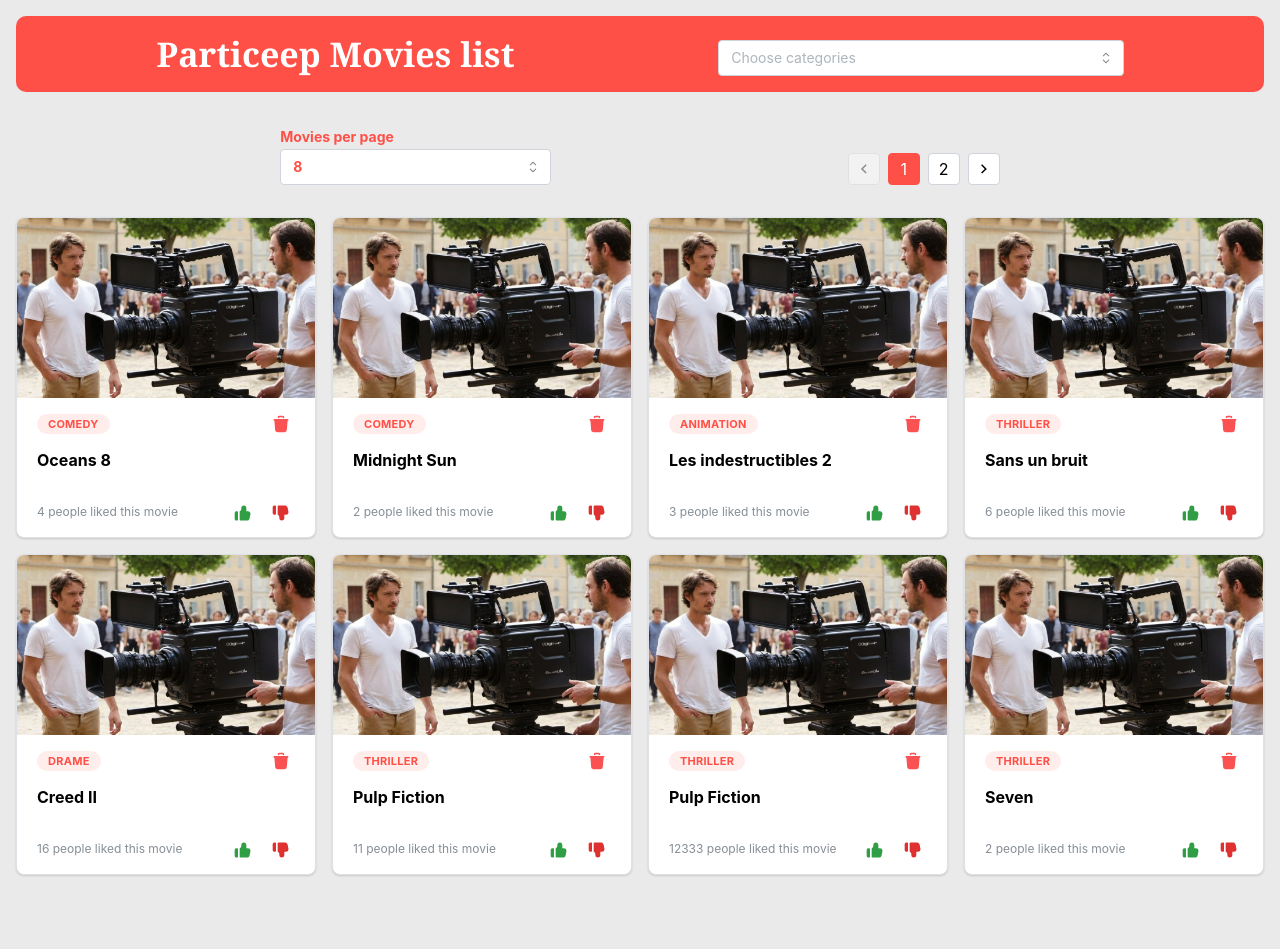
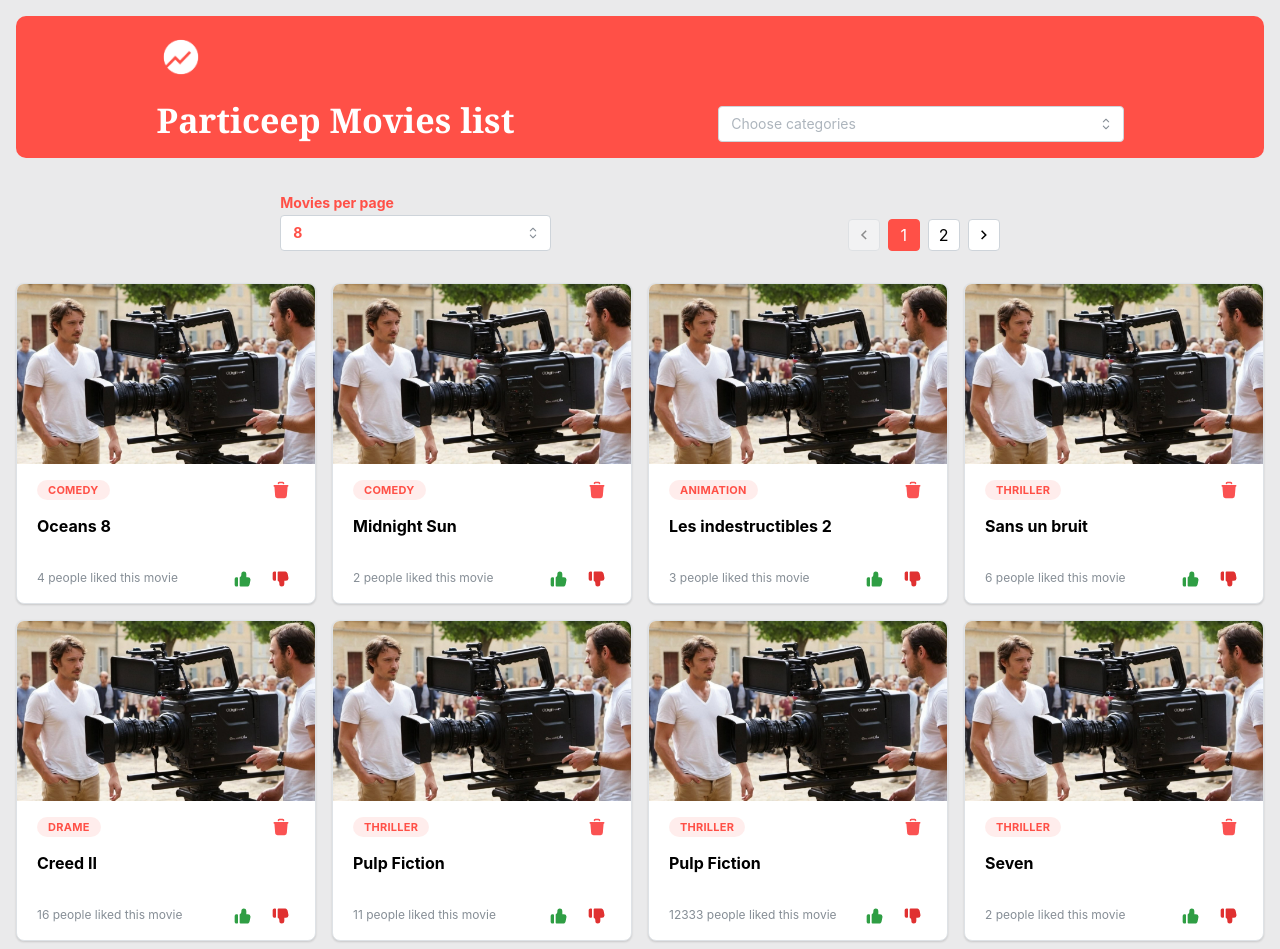
Before and after one commit to BenGex31/movies-react-interview, a React (Create React App) app: page / in a window 1280 px wide. Before the commit the page ends 883 px from the top, so only its background shows below. Built offline with nearby package versions, Linux system fonts and the light colour scheme.

Commit message:
Update MoviesHeader.tsx

```diff
--- a/src/components/movies-header/MoviesHeader.tsx
+++ b/src/components/movies-header/MoviesHeader.tsx
@@ -1,5 +1,6 @@
-import { MultiSelect, Title, Grid } from "@mantine/core";
+import { MultiSelect, Title, Grid, Group, Image } from "@mantine/core";
 import classes from "./MoviesHeader.module.css";
+import logo from "../../images/logo.png";
 
 type Props = {
   selectData: string[];
@@ -14,9 +15,12 @@
     <header className={classes.header}>
       <Grid justify="space-evenly" align="flex-end">
         <Grid.Col span={{ base: 8, md: 4 }}>
-          <Title size={"h1"} className={classes.title}>
-            Particeep Movies list
-          </Title>
+          <Group>
+            <Image src={logo} width={50} height={50} />
+            <Title size={"h1"} className={classes.title}>
+              Particeep Movies list
+            </Title>
+          </Group>
         </Grid.Col>
 
         <Grid.Col span={{ base: 8, md: 4 }}>
```
